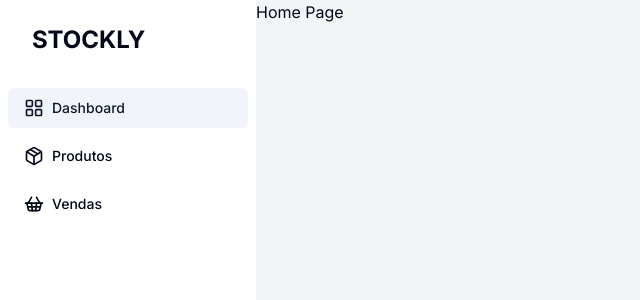
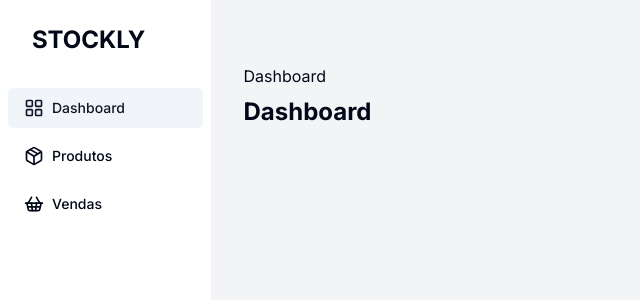
Before and after one commit to ryanolv/stockly, a Next.js app: page / in a window 1280 px wide. Shown: the top 300 px of the page, without its empty margins (0-640 px from the left). Built offline with nearby package versions, Linux system fonts and the light colour scheme.

Commit message:
refactor: add header component

```diff
--- /dev/null
+++ b/app/(home)/page.tsx
@@ -0,0 +1,9 @@
+import Header from "../_components/header";
+
+export default function Home() {
+  return (
+    <div className="w-full space-y-5 p-8">
+      <Header title="Dashboard" subtitle="Dashboard" />
+    </div>
+  );
+}
--- /dev/null
+++ b/app/_components/header.tsx
@@ -0,0 +1,19 @@
+interface HeaderProps {
+  title: string;
+  subtitle: string;
+  children?: React.ReactNode;
+}
+
+const Header = ({ title, subtitle, children }: HeaderProps) => {
+  return (
+    <div className="mt-8 flex items-end justify-between">
+      <div className="space-y-2">
+        <span>{subtitle}</span>
+        <h2 className="text-2xl font-bold">{title}</h2>
+      </div>
+      {children}
+    </div>
+  );
+};
+
+export default Header;
--- a/app/page.tsx
+++ /dev/null
@@ -1,5 +0,0 @@
-import Image from "next/image";
-
-export default function Home() {
-  return <h1>Home Page</h1>;
-}
--- a/app/products/page.tsx
+++ b/app/products/page.tsx
@@ -3,18 +3,15 @@ import { DataTable } from "../_components/Table";
 import { cachedGetProducts } from "../_data-access/product/get-products";
 
 import CreateProductButton from "./_components/create-product-button";
+import Header from "../_components/header";
 
 const ProductsPage = async () => {
   const products = await cachedGetProducts();
   return (
     <div className="w-full space-y-5 p-8">
-      <div className="mt-8 flex items-end justify-between">
-        <div className="space-y-2">
-          <span>Produtos</span>
-          <h2 className="text-2xl font-bold">Gestão de Produtos</h2>
-        </div>
+      <Header title="Gestão de Produtos" subtitle="Produtos">
         <CreateProductButton />
-      </div>
+      </Header>
       <DataTable
         columns={columns}
         data={JSON.parse(JSON.stringify(products))}
--- a/app/sales/page.tsx
+++ b/app/sales/page.tsx
@@ -1,3 +1,4 @@
+import Header from "../_components/header";
 import { DataTable } from "../_components/Table";
 import { ComboboxOption } from "../_components/ui/combobox";
 import { getProducts } from "../_data-access/product/get-products";
@@ -16,13 +17,9 @@ const SalesPage = async () => {
   });
   return (
     <div className="w-full space-y-5 p-8">
-      <div className="mt-8 flex items-end justify-between">
-        <div className="space-y-2">
-          <span>Produtos</span>
-          <h2 className="text-2xl font-bold">Gestão de Vendas</h2>
-        </div>
+      <Header title="Gestão de Vendas" subtitle="Vendas">
         <CreateSaleButton products={products} productOptions={options} />
-      </div>
+      </Header>
       <DataTable columns={columns} data={sales} />
     </div>
   );
```
